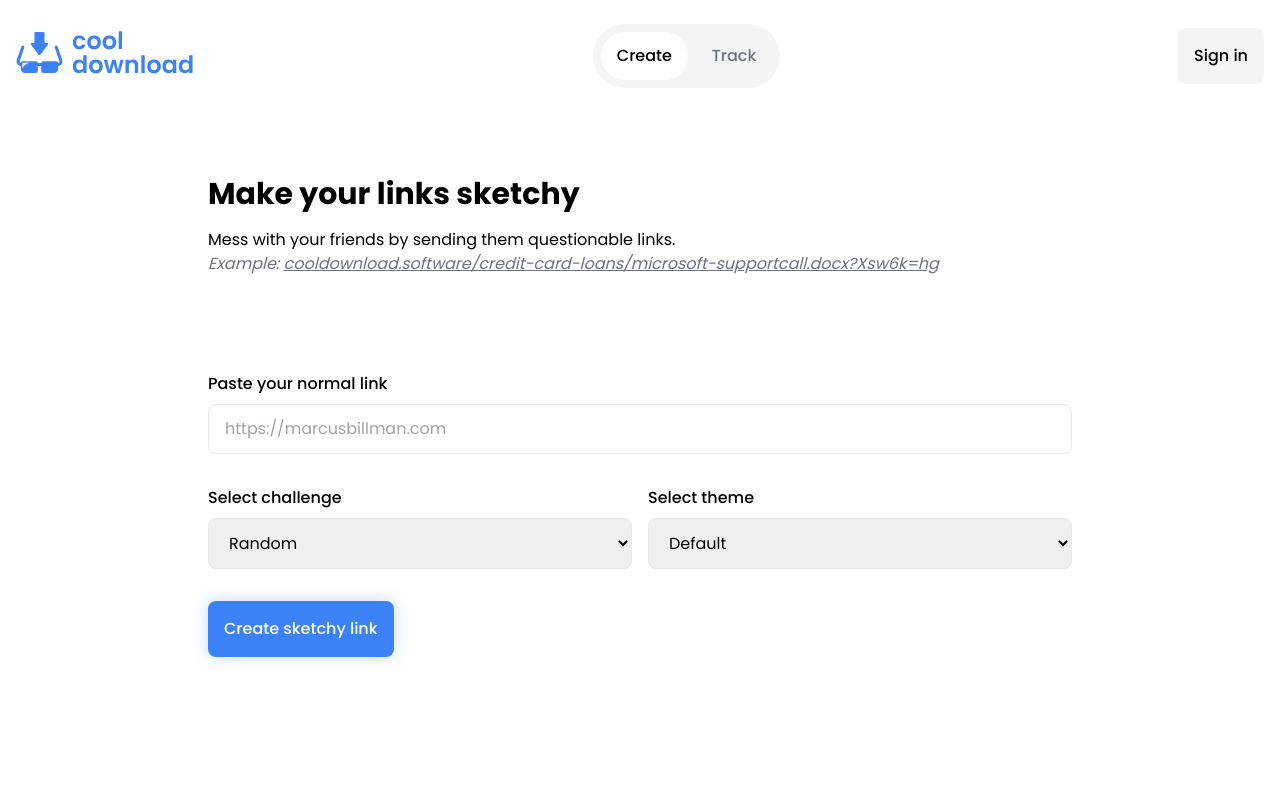
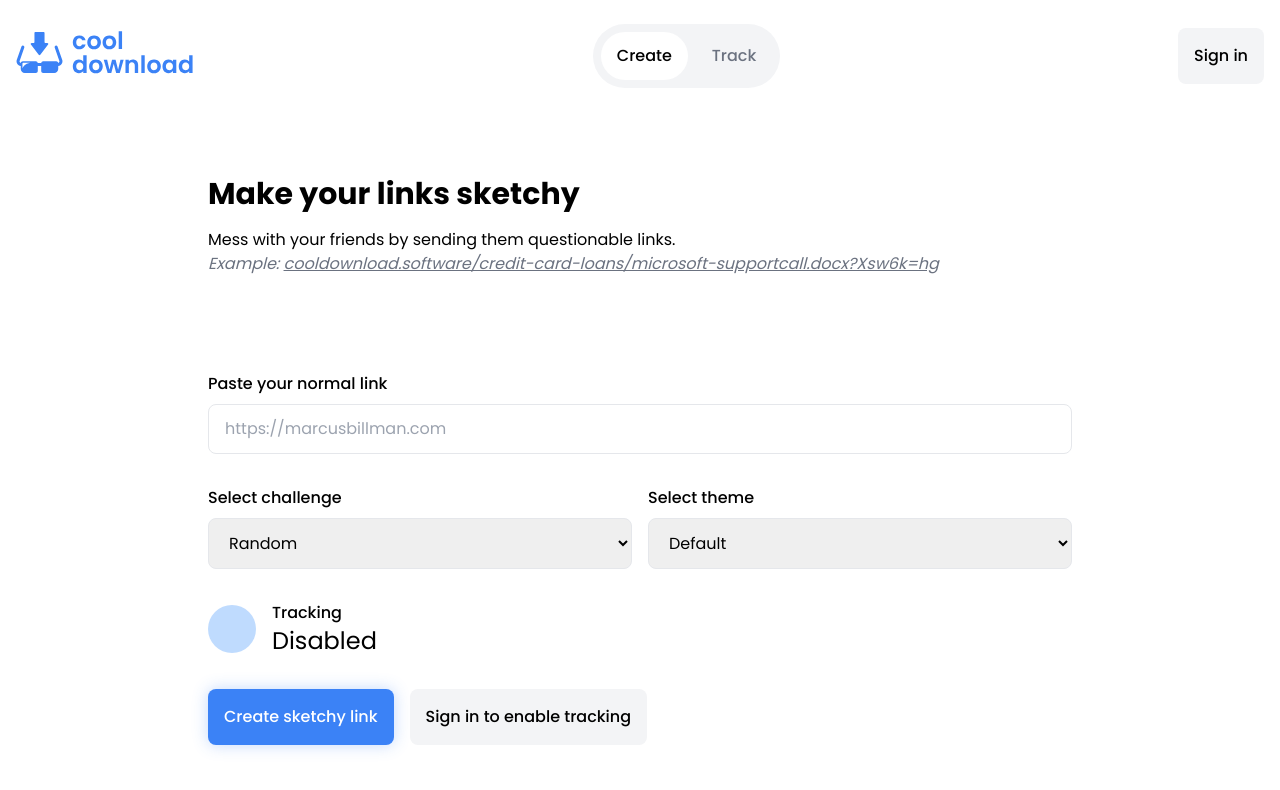
Before and after one commit to marcusbillman/cooldownload.software, a Next.js app: page / in a window 1280 px wide. Shown: the top 790 px of the page. Built offline with nearby package versions, Linux system fonts and the light colour scheme; no server answers.

Commit message:
✨ HomePage: Add tracking & sign in button to form

```diff
--- a/src/pages/index.tsx
+++ b/src/pages/index.tsx
@@ -2,7 +2,7 @@ import type { NextPage } from 'next';
 import Head from 'next/head';
 import { useState } from 'react';
 import { useRouter } from 'next/router';
-import { useSession } from 'next-auth/react';
+import { useSession, signIn } from 'next-auth/react';
 import Button from '../components/Button';
 import Navbar from '../components/Navbar';
 import { Link } from '@prisma/client';
@@ -117,7 +117,21 @@ const HomePage: NextPage = () => {
                   </select>
                 </div>
               </div>
-              <Button htmlButtonType="submit">Create sketchy link</Button>
+              <div className="flex items-center gap-4">
+                <div className="bg-blue-200 w-12 h-12 rounded-full"></div>
+                <div>
+                  <p className="font-medium">Tracking</p>
+                  <p className="text-2xl">{session ? 'Enabled' : 'Disabled'}</p>
+                </div>
+              </div>
+              <div className="flex items-center gap-4">
+                <Button htmlButtonType="submit">Create sketchy link</Button>
+                {!session && (
+                  <Button variant="secondary" onClick={signIn}>
+                    Sign in to enable tracking
+                  </Button>
+                )}
+              </div>
             </form>
           </section>
         </div>
```
